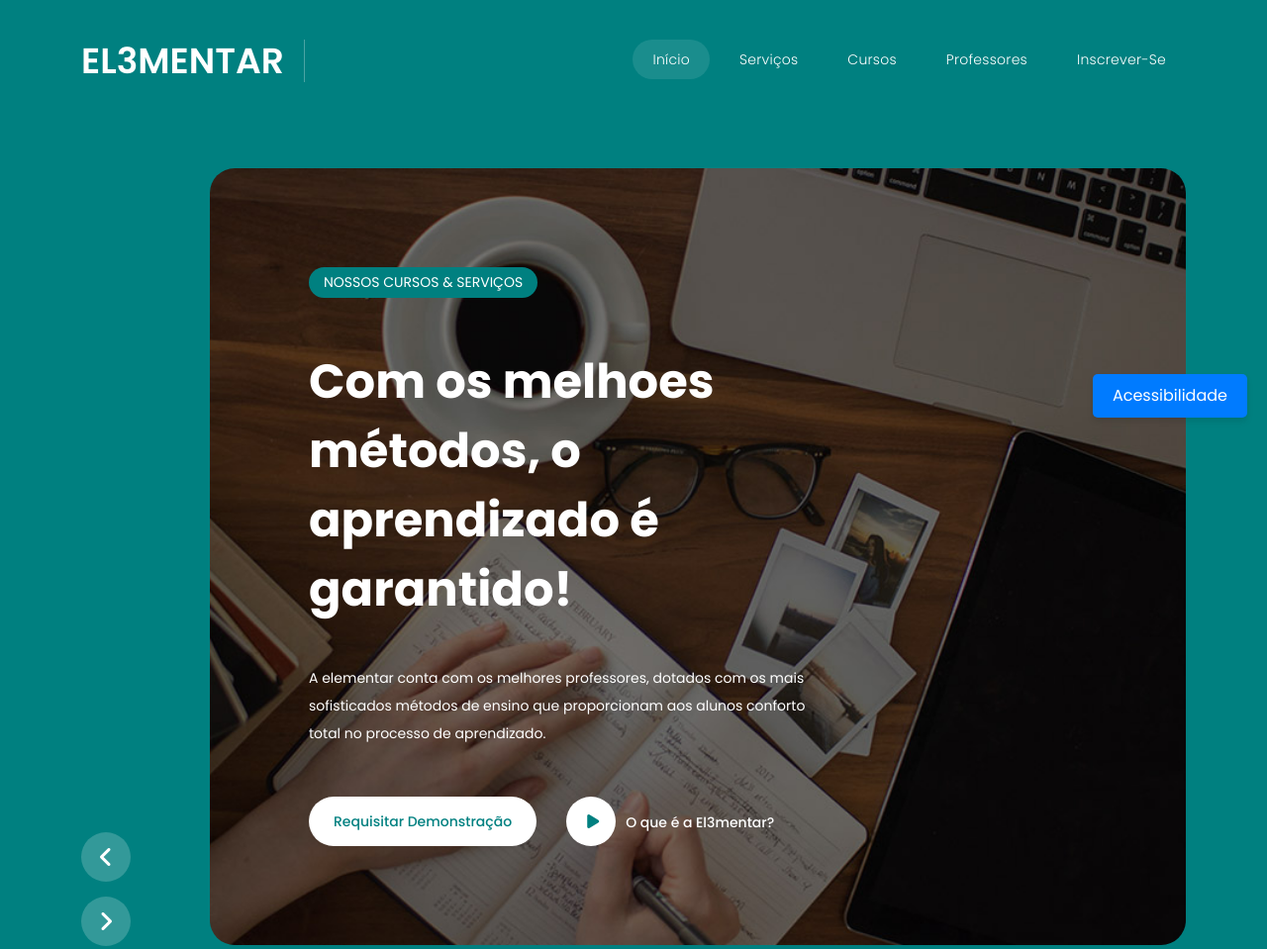
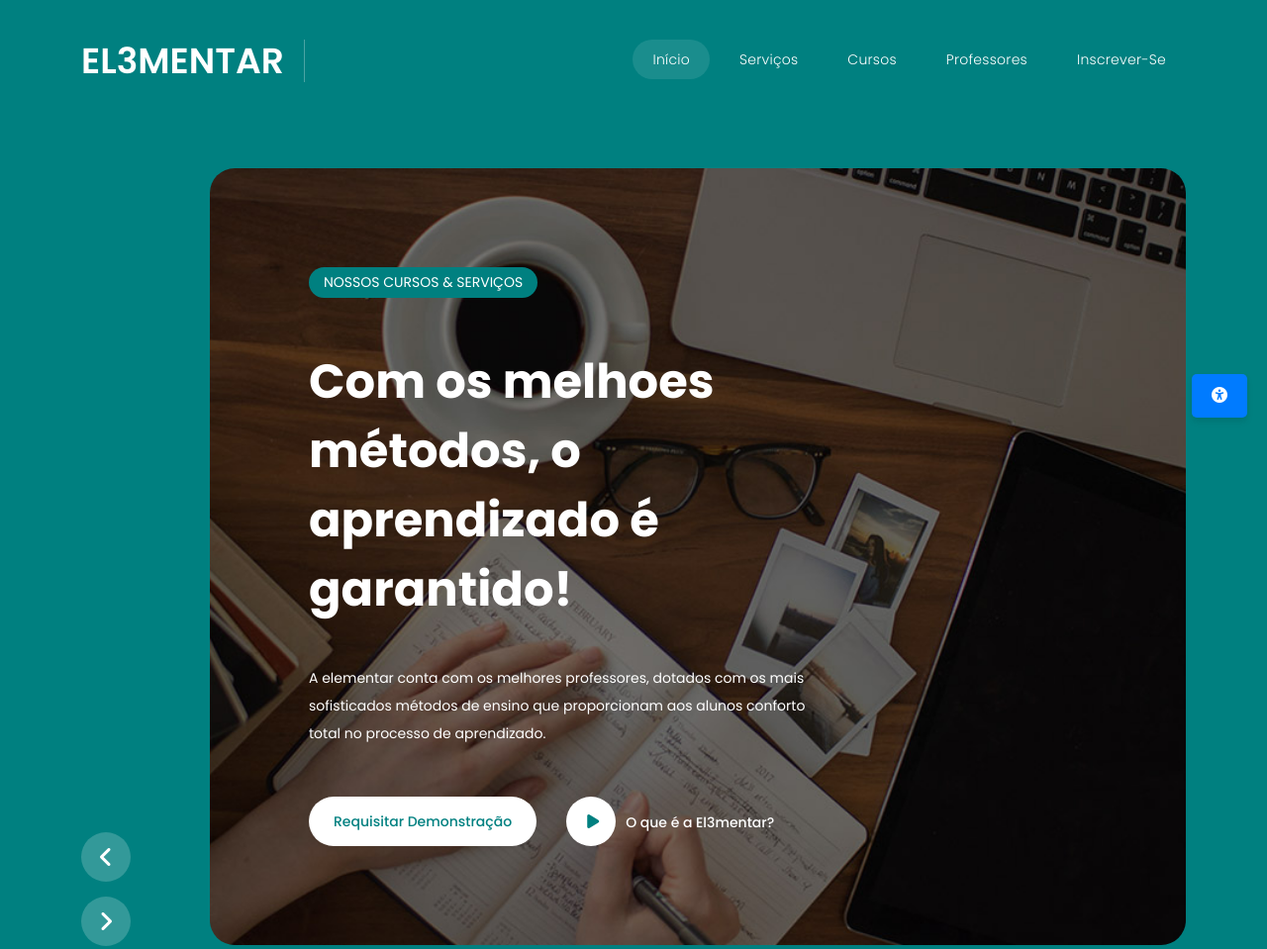
Before and after one commit to Eng-M10/F-HTML5, a plain HTML site: page index.html in a window 1280 px wide. Shown: the top 959 px of the page at 99% size. Drawn offline with nearby package versions, Linux system fonts and the light colour scheme.

Commit message:
"Added font awesome icon to accessibility toggle button"

```diff
--- a/index.html
+++ b/index.html
@@ -51,7 +51,7 @@
                     <!-- ***** Accessibility Toggle Start ***** -->
  <!-- Botão de acessibilidade para abrir o painel -->
 <!-- Botão de acessibilidade para abrir o painel -->
-<button id="accessibility-toggle" class="btn btn-primary accessibility-btn" aria-label="Abrir painel de acessibilidade">Acessibilidade</button>
+<button id="accessibility-toggle" class="btn btn-primary accessibility-btn" aria-label="Abrir painel de acessibilidade"><i class="fa fa-universal-access" aria-hidden="true"></i></button>
 
 
 <!-- Painel de Acessibilidade -->
```
